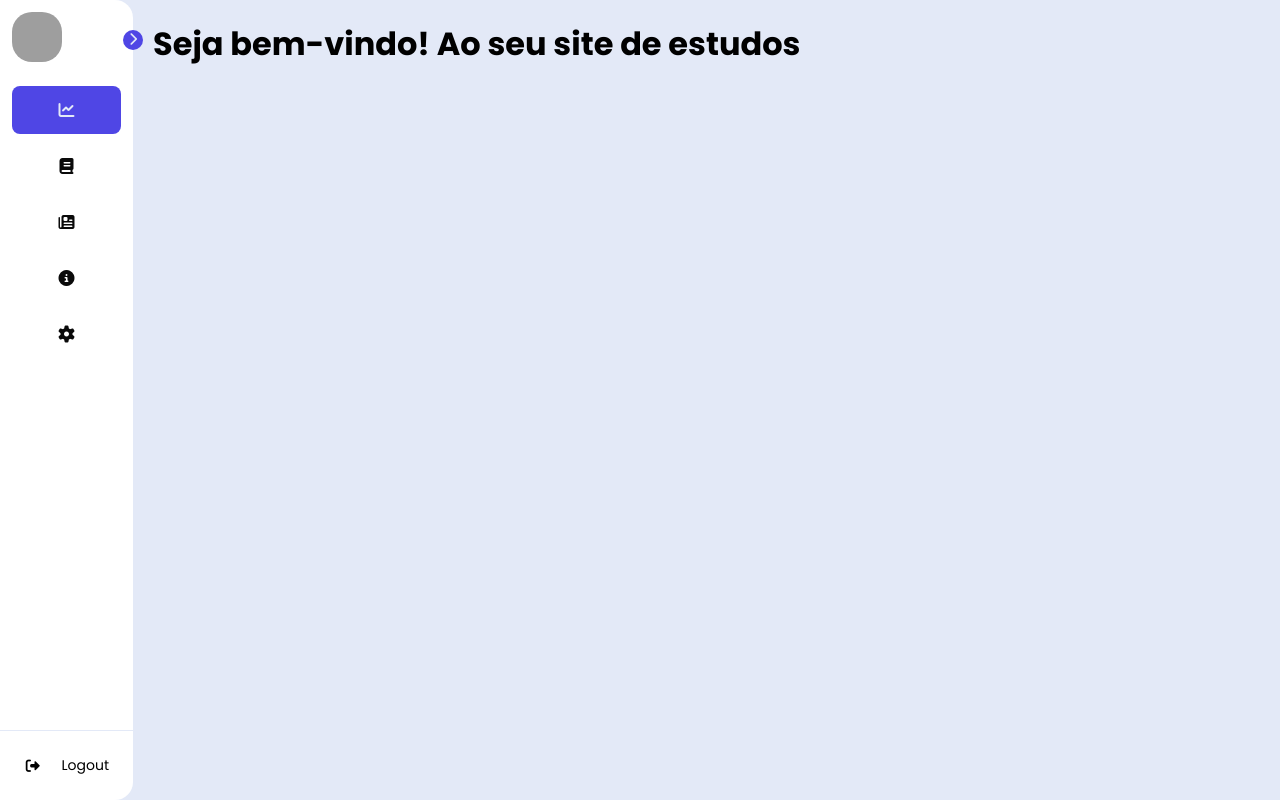
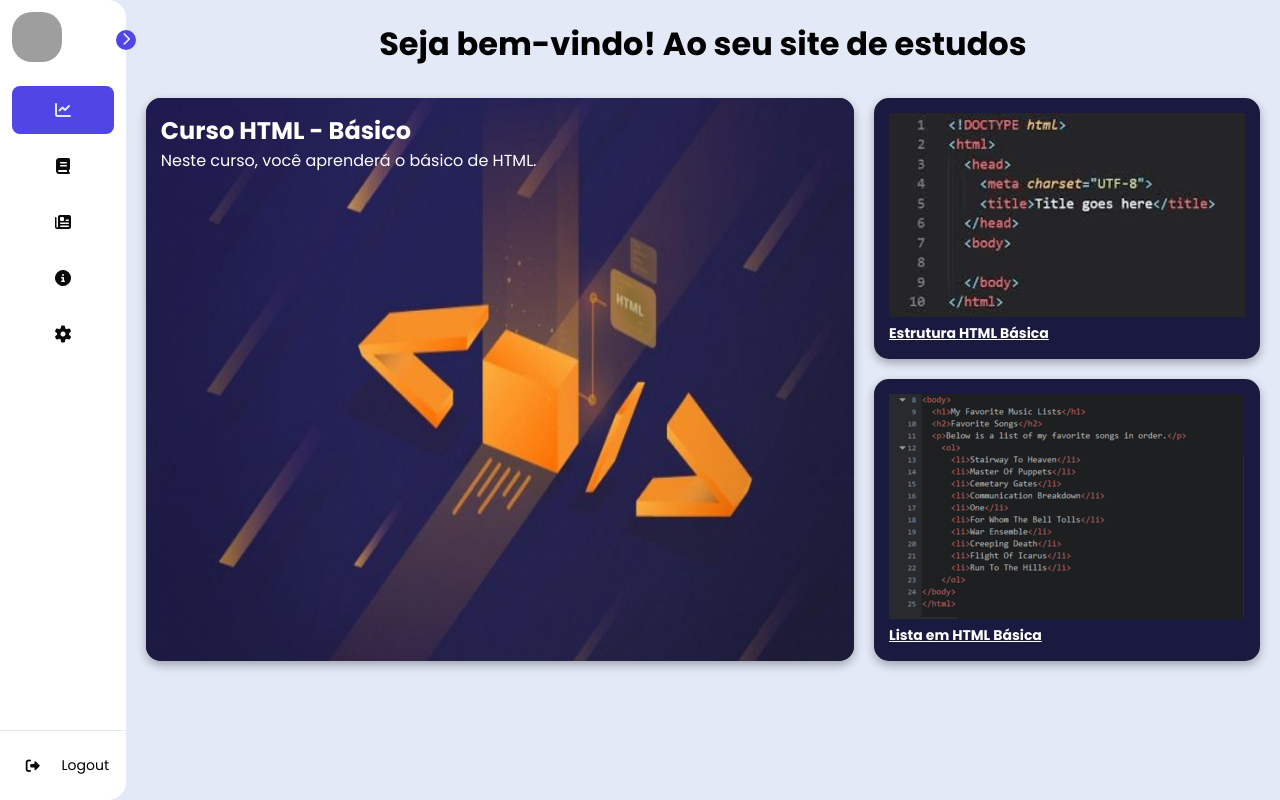
Before and after one commit to LucasVinicius20/tcc_group, a PHP site: page /TCC/paginas/dashboard.php in a window 1280 px wide. Run offline with PHP 8.4, Linux system fonts and the light colour scheme; some libraries are stand-ins or nearby versions; grey boxes are pictures that could not be loaded.

Commit message:
Add files via upload
com novas funcionalidades na tela de dashboar, novas imagens e botões clicaveis feito pelo Arthur

```diff
--- a/TCC - PAGE/paginas/dashboard.php
+++ b/TCC - PAGE/paginas/dashboard.php
@@ -6,6 +6,8 @@
     <link rel="stylesheet" href="https://cdnjs.cloudflare.com/ajax/libs/font-awesome/7.0.0/css/all.min.css" integrity="sha512-DxV+EoADOkOygM4IR9yXP8Sb2qwgidEmeqAEmDKIOfPRQZOWbXCzLC6vjbZyy0vPisbH2SyW27+ddLVCN+OMzQ==" crossorigin="anonymous" referrerpolicy="no-referrer" />
     <link rel="stylesheet" href="../styles/dashboard.css">
     <title>Dev Start Academy - Dashboard</title>
+
+
 </head>
 <body>
 
@@ -86,7 +88,35 @@
     </nav>
 
     <main>
-        <h1>Seja bem-vindo! Ao seu site de estudos</h1>
+        <center><h1>Seja bem-vindo! Ao seu site de estudos</h1></center>
+
+        <section class="container">
+            <div class="card">
+                <a style="color: white; text-decoration: none;" href="http://localhost/TCC%20-%20PAGE/">
+                    <img src="../images/html_image_reference.png" alt="Curso HTML">
+                    <div class="card-content">
+                        <h2>Curso HTML - Básico</h2>
+                        <p>Neste curso, você aprenderá o básico de HTML.</p>
+                    </div>
+                </a>
+            </div>
+
+            <div class="small-cards">
+                <div class="small-card ">
+                    <a style="color: white;" href="http://localhost/TCC%20-%20PAGE/">
+                        <img class="image-size" src="../images/html_code_image.png" alt="Código HTML">
+                        <p><strong>Estrutura HTML Básica</strong></p>
+                    </a>
+                </div>
+
+                <div class="small-card">
+                    <a style="color: white;" href="http://localhost/TCC%20-%20PAGE/">
+                        <img src="../images/html_code_list_image.png" alt="Código HTML">
+                        <p><strong>Lista em HTML Básica</strong></p>
+                    </a>
+                </div>
+            </div>
+        </section>
     </main>
 
 <script src="../javascript/dashboard.js"></script>
--- a/TCC - PAGE/styles/dashboard.css
+++ b/TCC - PAGE/styles/dashboard.css
@@ -162,3 +162,53 @@ main {
     justify-content: flex-start;
     gap: 14px;
 }
+
+.container{
+    display: grid;
+    grid-template-columns: 2fr 1fr;
+    gap: 20px;
+    margin-top: 30px;
+    }
+
+.card {
+    background: #1a1a40;
+    color: white;
+    min-height: 380px;
+    border-radius: 15px;
+    overflow: hidden;
+    box-shadow: 0 4px 10px rgba(0,0,0,0.3);
+    position: relative;
+    height: 100%;
+    min-height: 300px;
+    }
+
+.card img {
+    position: absolute;
+    top: 0;
+    inset: 0;
+    left: 0;
+    width: 100%;
+    height: 100%;
+    z-index: 0;
+    }
+
+.card-content {
+    position: relative;
+    z-index: 1;
+    padding: 15px;
+    }
+
+.small-cards{
+    display: flex;
+    flex-direction: column;
+    gap: 20px;
+    }
+
+.small-card{
+    background: #1a1a40;
+    color: white;
+    border-radius: 15px;
+    padding: 15px;
+    box-shadow: 0 4px 10px rgba(0,0,0,0.3);
+    font-size: 14px;
+    }
```
Also changed, not shown: TCC - PAGE/images/html_code_image.png (added), TCC - PAGE/images/html_code_list_image.png (added), TCC - PAGE/images/html_image_reference.png (added). Lines whose indentation alone changed are shown as unchanged.
